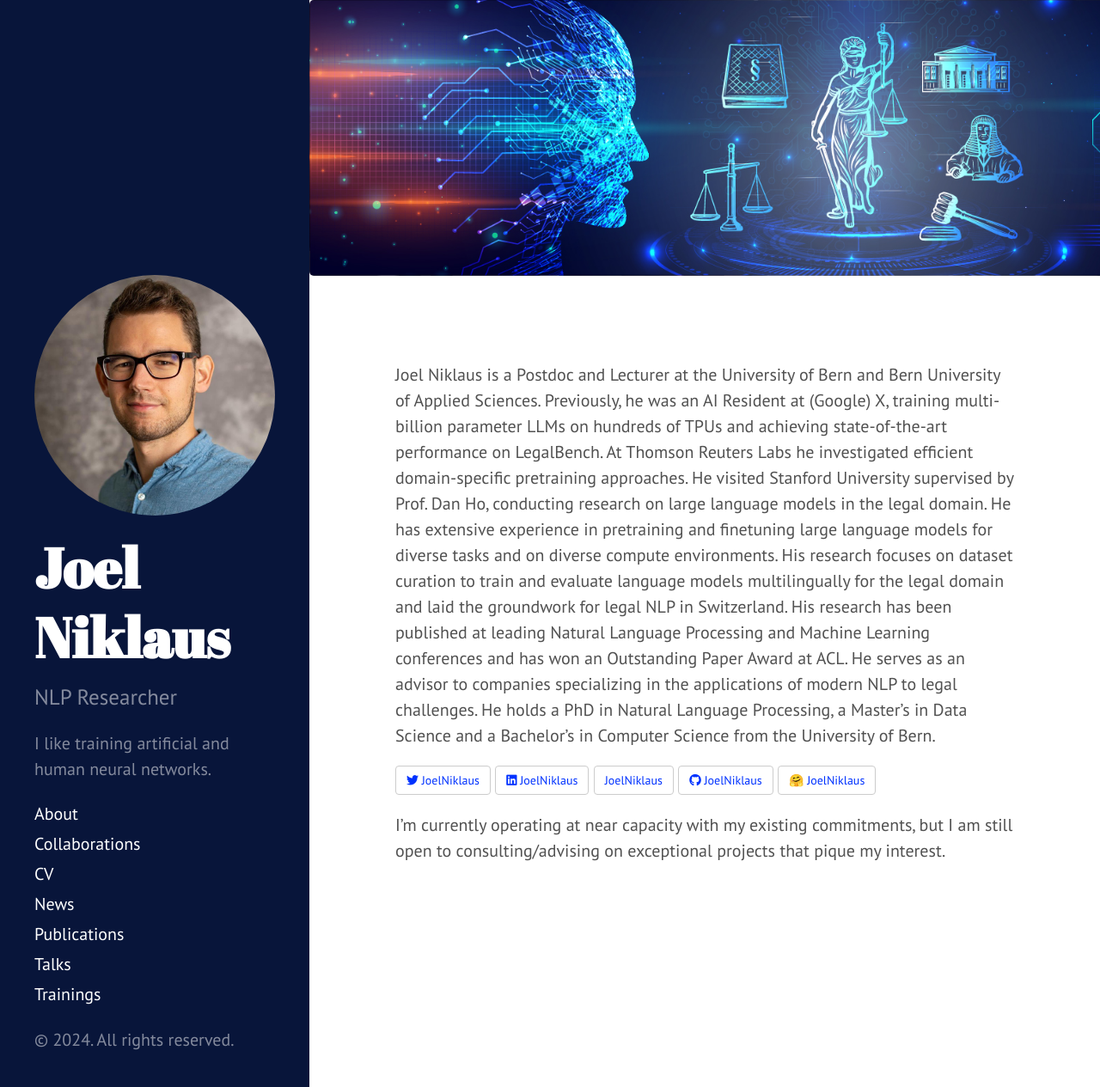
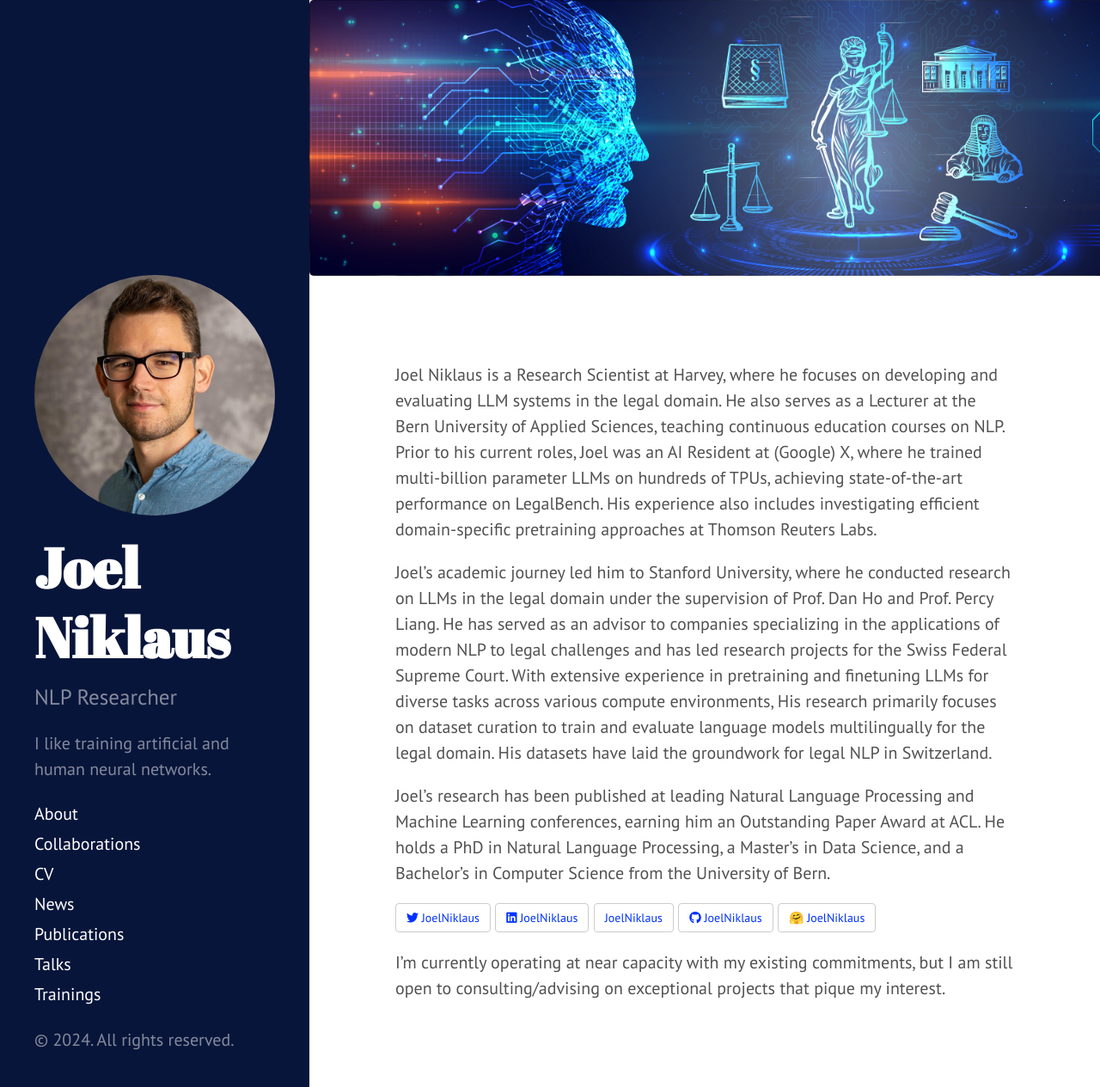
Before and after one commit to JoelNiklaus/joelniklaus.github.io, a Jekyll site: the page built from index.md, in a window 1280 px wide and 1265 px high. Shown: the whole window at 86% size. Built offline with Jekyll 4.4.1, drawn with Linux system fonts in a browser that asks for light colours; a style sheet for code colours, icons or effects is not loaded.

Commit message:
updated cv and about page
Signed-off-by: Joel Niklaus <me@joelniklaus.ch>

```diff
--- a/index.md
+++ b/index.md
@@ -1,17 +1,23 @@
 ---
 layout: page title: About
 ---
-Joel Niklaus is a Postdoc and Lecturer at the University of Bern and Bern University of Applied Sciences. Previously, he
-was an AI Resident at (Google) X, training multi-billion parameter LLMs on hundreds of TPUs and achieving
-state-of-the-art performance on LegalBench. At Thomson Reuters Labs he investigated efficient domain-specific
-pretraining approaches. He visited Stanford University supervised by Prof. Dan Ho, conducting research on large language
-models in the legal domain. He has extensive experience in pretraining and finetuning large language models for diverse
-tasks and on diverse compute environments. His research focuses on dataset curation to train and evaluate language
-models multilingually for the legal domain and laid the groundwork for legal NLP in Switzerland. His research has been
-published at leading Natural Language Processing and Machine Learning conferences and has won an Outstanding Paper Award
-at ACL. He serves as an advisor to companies specializing in the applications of modern NLP to legal challenges. He
-holds a PhD in Natural Language Processing, a Master's in Data Science and a Bachelor's in Computer Science from the
-University of Bern.
+Joel Niklaus is a Research Scientist at Harvey, where he focuses on developing and evaluating LLM systems in the legal
+domain. He also serves as a Lecturer at the Bern University of Applied Sciences, teaching continuous education courses
+on NLP. Prior to his current roles, Joel was an AI Resident at (Google) X, where he trained multi-billion parameter LLMs
+on hundreds of TPUs, achieving state-of-the-art performance on LegalBench. His experience also includes investigating
+efficient domain-specific pretraining approaches at Thomson Reuters Labs.
+
+Joel's academic journey led him to Stanford University, where he conducted research on LLMs in the legal domain under
+the supervision of Prof. Dan Ho and Prof. Percy Liang. He has served as an advisor to companies specializing in the
+applications of modern NLP to legal challenges and has led research projects for the Swiss Federal Supreme Court. With
+extensive experience in pretraining and finetuning LLMs for diverse tasks across various compute environments, His
+research primarily focuses on dataset curation to train and evaluate language models multilingually for the legal
+domain. His datasets have laid the groundwork for legal NLP in Switzerland.
+
+Joel's research has been published at leading Natural Language Processing and Machine Learning conferences, earning him
+an Outstanding Paper Award at ACL. He holds a PhD in Natural Language Processing, a Master's in Data Science, and a
+Bachelor's in Computer Science from the University of Bern.
+
 
 <a href="https://twitter.com/joelniklaus" target="_blank" type="button" class="btn"><i class="fa-brands fa-twitter"></i> JoelNiklaus</a>
 <a href="https://www.linkedin.com/in/joelniklaus/" target="_blank" type="button" class="btn"><i class="fa-brands fa-linkedin"></i> JoelNiklaus</a>
```
Also changed, not shown: _pages/cv.md (+11 -1 lines).
